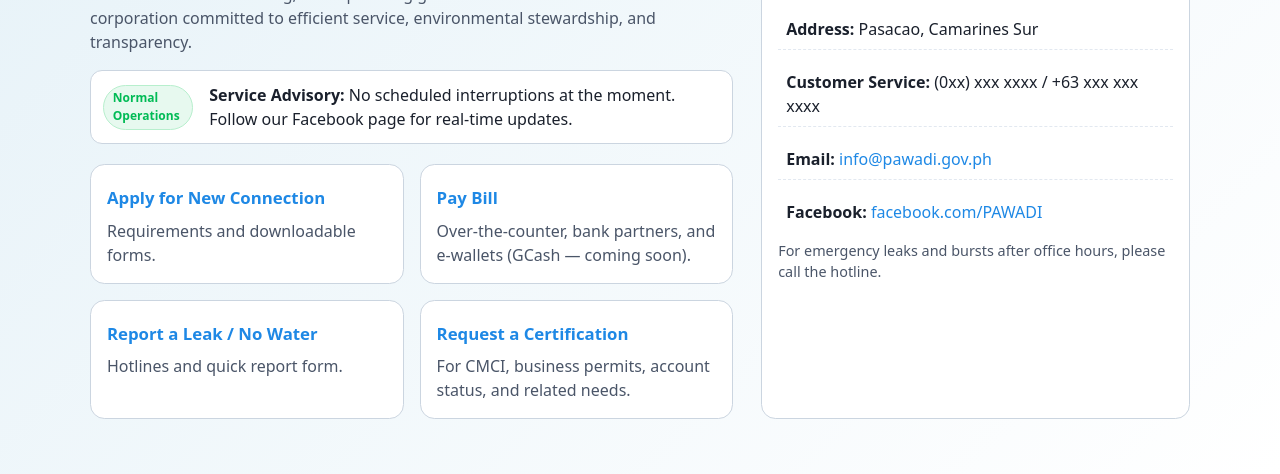
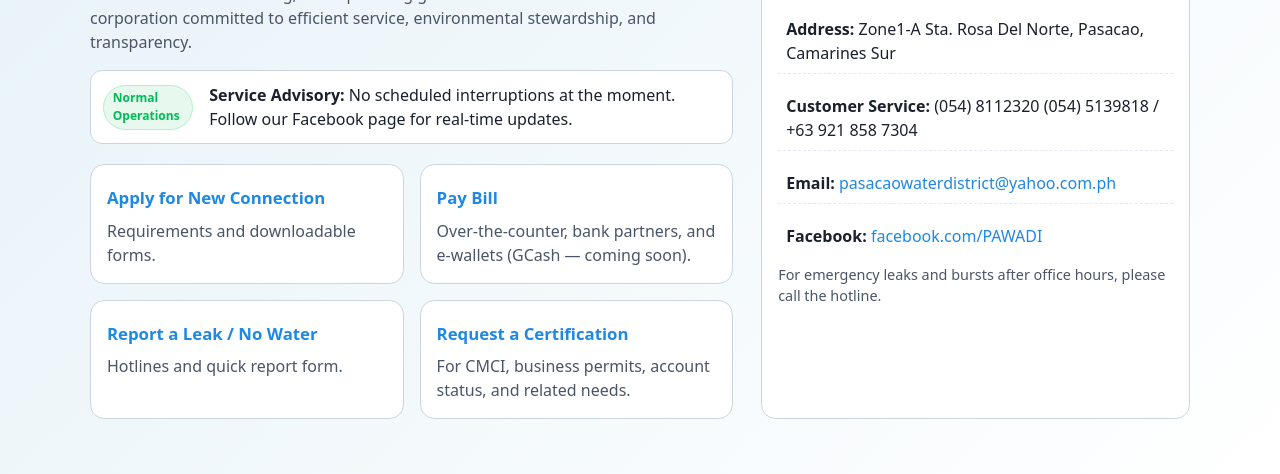
Before and after one commit to PasacaoWaterDistrict/PAWADI-WEBSITE, a plain HTML site: page index.html in a window 1280 px wide. Shown: the part 326-800 px from the top of the page. Drawn offline with Linux system fonts and the light colour scheme.

Commit message:
Update index.html

```diff
--- a/index.html
+++ b/index.html
@@ -168,9 +168,9 @@
           <h3 id="hoursTitle" style="margin-top:0">Office Hours &amp; Hotlines</h3>
           <ul class="list">
             <li><strong>Office:</strong> Mon–Fri, 8:00 AM–5:00 PM (except holidays)</li>
-            <li><strong>Address:</strong> <!-- Insert complete office address here --> Pasacao, Camarines Sur</li>
-            <li><strong>Customer Service:</strong> <!-- Insert hotline numbers --> (0xx) xxx xxxx / +63 xxx xxx xxxx</li>
-            <li><strong>Email:</strong> <a href="mailto:info@pawadi.gov.ph">info@pawadi.gov.ph</a> <!-- replace with official email --></li>
+            <li><strong>Address:</strong> <!-- Insert complete office address here --> Zone1-A Sta. Rosa Del Norte, Pasacao, Camarines Sur</li>
+            <li><strong>Customer Service:</strong> <!-- Insert hotline numbers --> (054) 8112320  (054) 5139818 / +63 921 858 7304</li>
+            <li><strong>Email:</strong> <a href="mailto:pasacaowaterdistrict@yahoo.com.ph">pasacaowaterdistrict@yahoo.com.ph</a> <!-- replace with official email --></li>
             <li><strong>Facebook:</strong> <!-- Insert official page link --> <a href="#">facebook.com/PAWADI</a></li>
           </ul>
           <p style="margin:.5rem 0 0; color:var(--muted); font-size:.9rem;">For emergency leaks and bursts after office hours, please call the hotline.</p>
```
